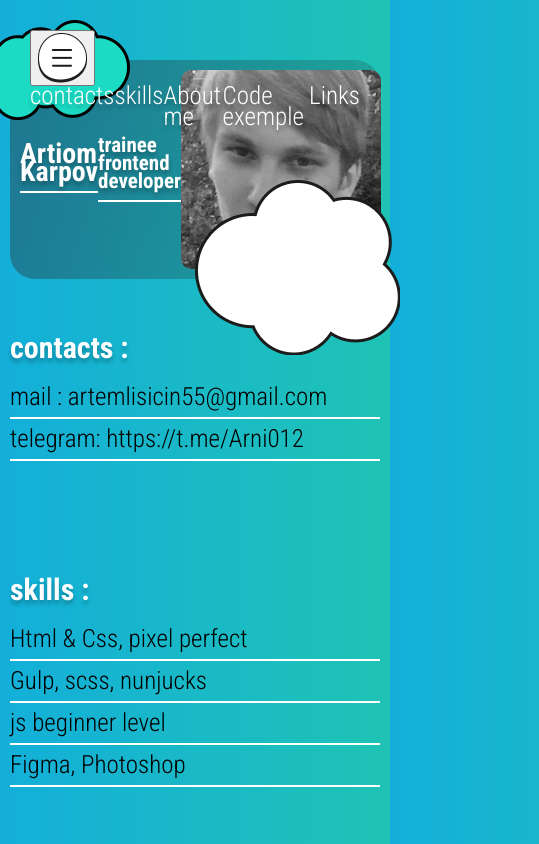
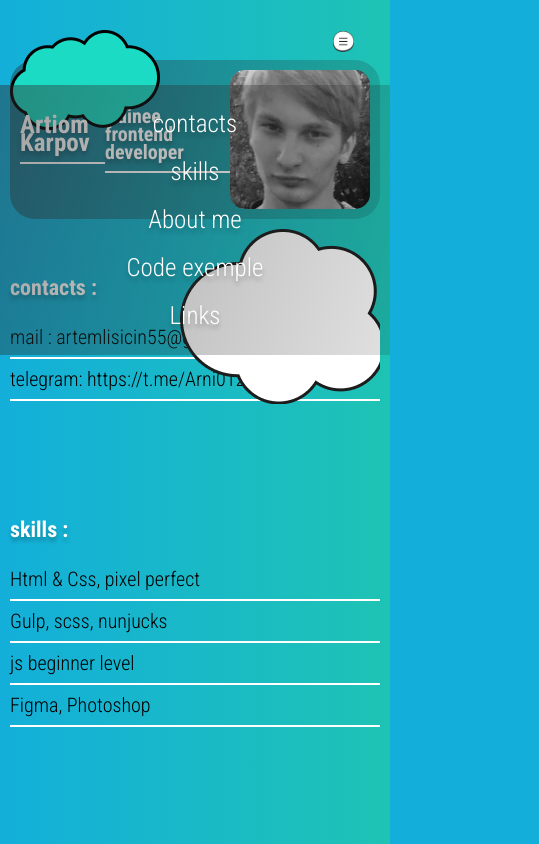
Before and after one commit to user601/rsschool-cv.., a plain HTML site: page index.html in a window 390 px wide. Shown: the top 844 px of the page, 539 px wide, since content can reach past the window. Drawn offline with nearby package versions, Linux system fonts and the light colour scheme.

Commit message:
feat: adaptive

```diff
--- a/css/style.css
+++ b/css/style.css
@@ -34,6 +34,9 @@ body {
 }
 .menu {
   margin: 30px;
+}
+.menu__btn {
+  display: none;
 }
 .menu__list {
   display: flex;
@@ -97,7 +100,8 @@ body {
 }
 .contacts__title,
 .skills__title,
-.presentation__title {
+.presentation__title,
+.code__title {
   color: #ffff;
   text-shadow: 0px 4px 4px rgba(0, 0, 0, 0.25);
   font-size: 30px;
@@ -109,8 +113,7 @@ body {
 
 .contacts__item,
 .skills__list-items,
-.presentation__text,
-.code__title {
+.presentation__text {
   font-size: 25px;
   line-height: 40px;
   border-bottom: 2px solid #ffff;
@@ -148,3 +151,88 @@ body {
   width: 200px;
   height: 200px;
 }
+
+@media (max-width: 1270px) {
+  .header__content-bottom::before {
+    top: -30px;
+    left: 0;
+  }
+  .header__content-img {
+    border-radius: 15px;
+    z-index: 10;
+  }
+  .footer__list {
+    justify-content: space-around;
+  }
+}
+@media (max-width: 1200px) {
+  .header__content-bottom {
+    justify-content: space-evenly;
+  }
+  .header__content-bottom::after {
+    right: 10px;
+  }
+}
+@media (max-width: 800px) {
+  .header__title {
+    font-size: 25px;
+  }
+  .header__subtitle {
+    font-size: 22px;
+  }
+  .contacts__title,
+  .skills__title,
+  .presentation__title,
+  .code__title {
+    font-size: 22px;
+  }
+  .contacts__item,
+  .skills__list-items,
+  .presentation__text {
+    font-size: 20px;
+  }
+  .presentation__span {
+    font-size: 20px;
+  }
+}
+@media (max-width: 700px) {
+  .menu__list {
+    position: absolute;
+    left: 0;
+    right: 0;
+    top: 85px;
+    background: linear-gradient(109.59deg, rgba(55, 54, 54, 0.4) -6.12%, rgba(188, 188, 188, 0) 108.03%),
+      linear-gradient(0deg, rgba(0, 0, 0, 0.1), rgba(0, 0, 0, 0.1));
+    flex-direction: column;
+    display: block;
+    text-align: center;
+  }
+  .menu__list-item {
+    margin: 30px 0;
+  }
+  .menu__list-link {
+    display: block;
+  }
+
+  .menu__btn {
+    display: block;
+    margin-left: 90%;
+    border: none;
+    background-color: transparent;
+    cursor: pointer;
+  }
+  .header__content-bottom::after {
+    top: 169px;
+    width: 200px;
+    right: 0px;
+  }
+  .header__content-img {
+    max-width: 140px;
+  }
+  .header__subtitle {
+    font-size: 20px;
+  }
+  .header__title {
+    z-index: 5;
+  }
+}
--- a/index.html
+++ b/index.html
@@ -264,6 +264,9 @@
 
     </div>
   </footer>
+  <script src="//cdnjs.cloudflare.com/ajax/libs/highlight.js/11.2.0/highlight.min.js"></script>
+  <script>hljs.highlightAll();</script>
+  <script src="js/main.js"></script>
 </body>
 
 </html>
```
